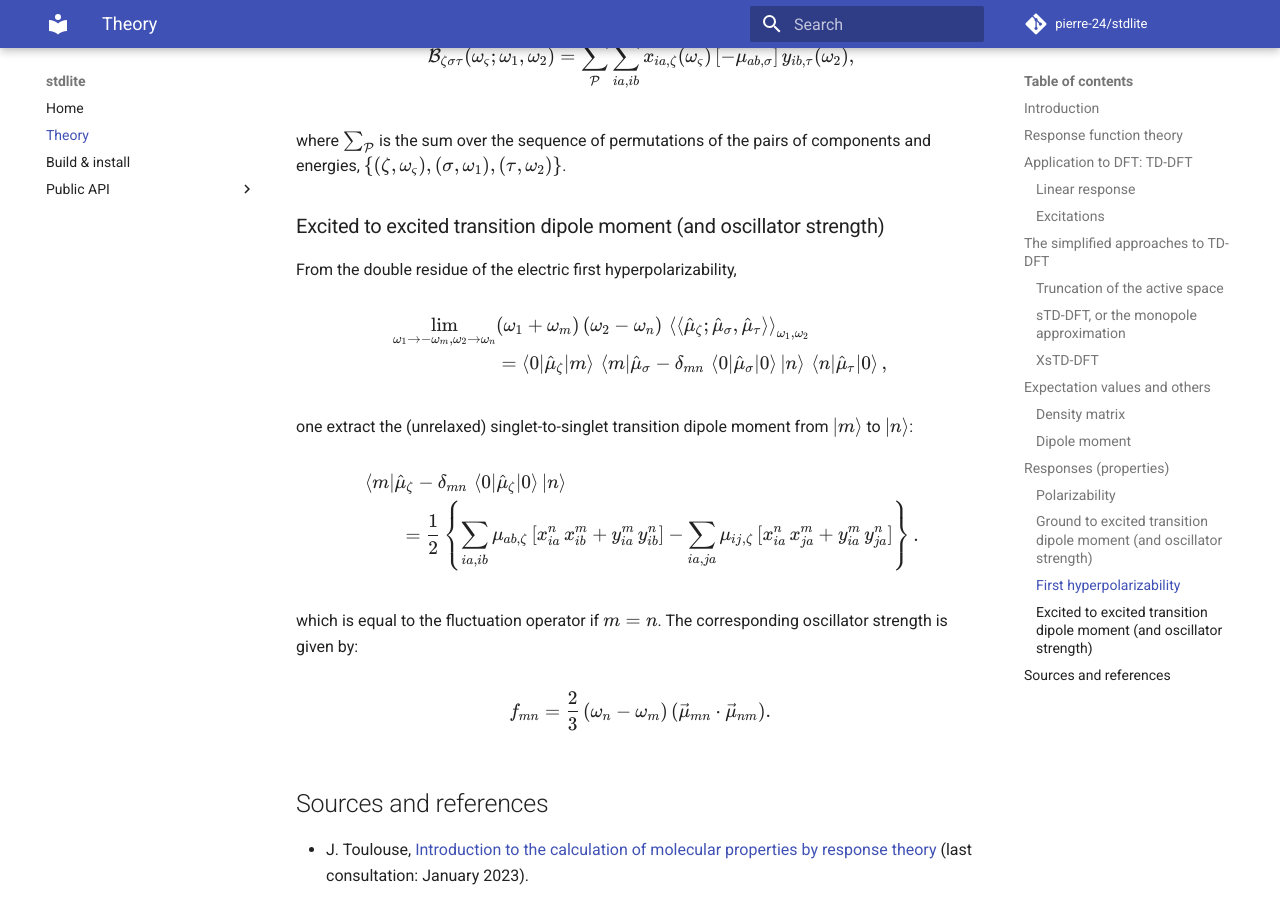
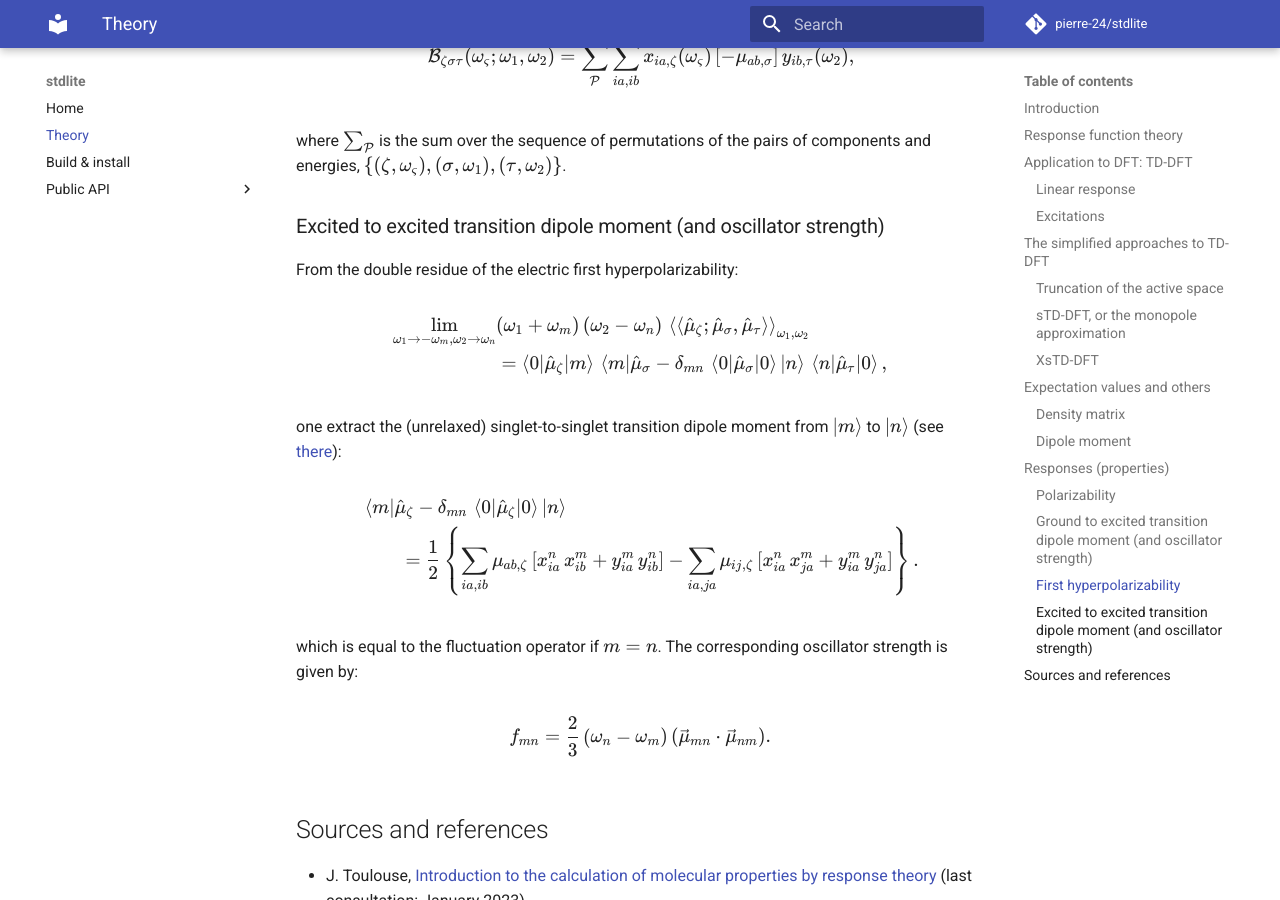
Before and after one commit to pierre-24/stdlite, an MkDocs documentation site: the page built from docs/theory.md, in a window 1280 px wide and 900 px high, scrolled down 10067 px. Built offline with MkDocs 1.6.1 and Material for MkDocs 9.7.7, drawn with Linux system fonts in a browser that asks for light colours; comment, search, counter and statistics services are not loaded.

Commit message:
link to document

```diff
--- a/docs/theory.md
+++ b/docs/theory.md
@@ -386,14 +386,14 @@ where $\sum_{\mathcal P}$ is the sum over the sequence of permutations of the pa
 
 ### Excited to excited transition dipole moment (and oscillator strength)
 
-From the double residue of the electric first hyperpolarizability,
+From the double residue of the electric first hyperpolarizability:
 
 $$\begin{aligned}
 \lim_{\omega_1\to-\omega_m,\omega_2\to\omega_n} &(\omega_1+\omega_m)\,(\omega_2-\omega_n)\,\braket{\braket{\hat\mu_\zeta;\hat\mu_\sigma,\hat\mu_\tau}}_{\omega_1,\omega_2}\\
 &=  \braket{0|\hat\mu_\zeta|m}\,\braket{m|\hat\mu_\sigma - \delta_{mn}\,\braket{0|\hat\mu_\sigma|0}|n}\,\braket{n|\hat\mu_\tau|0},
 \end{aligned}$$
 
-one extract the (unrelaxed) singlet-to-singlet transition dipole moment from $\ket{m}$ to $\ket{n}$:
+one extract the (unrelaxed) singlet-to-singlet transition dipole moment from $\ket{m}$ to $\ket{n}$ (see [there](https://github.com/pierre-24/stdlite/blob/master/docs/assets/esa.pdf)):
 
 $$\begin{aligned}
 &\braket{m|\hat\mu_\zeta - \delta_{mn}\,\braket{0|\hat\mu_\zeta|0}|n}\\
```
